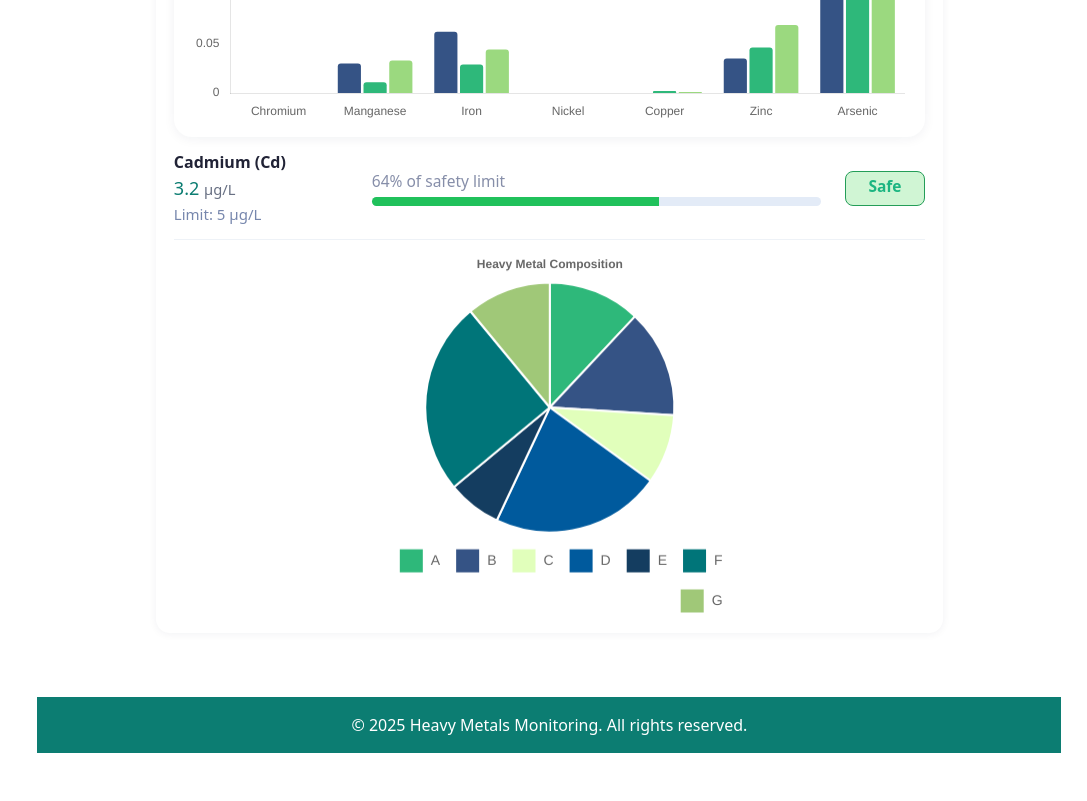
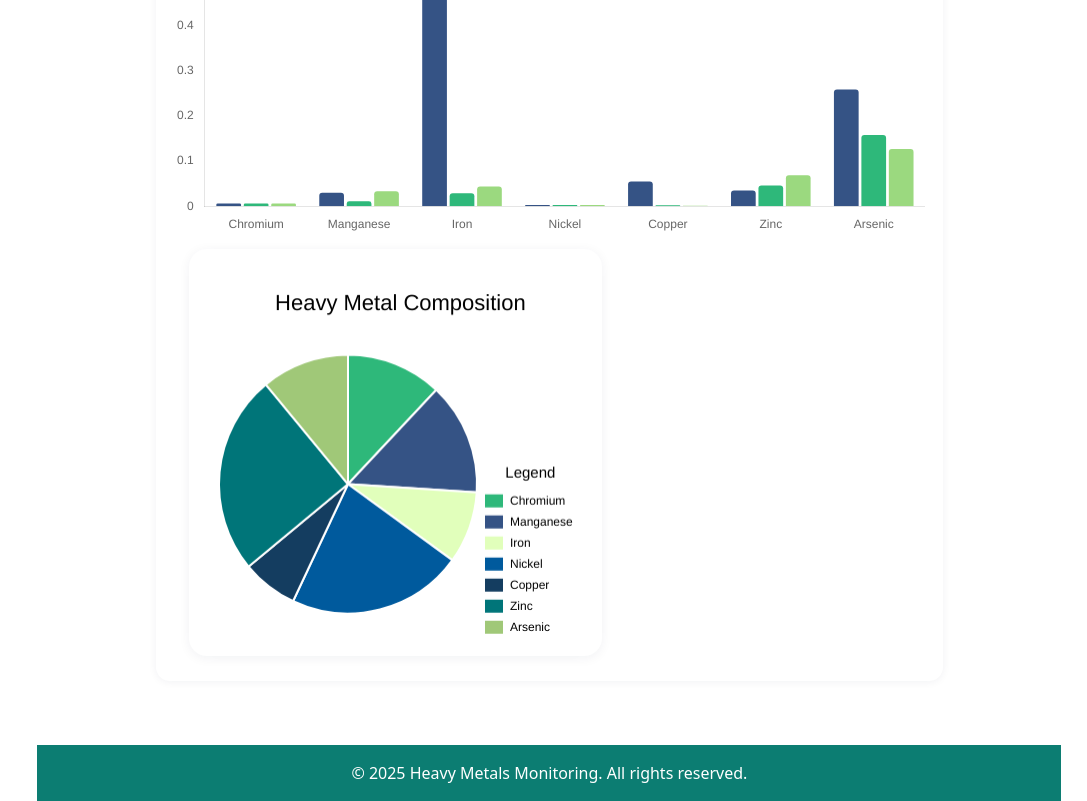
Before and after one commit to Tarushiiiii/Heavy_Metals, a React (Vite) app: page /analysis in a window 1280 px wide. Shown: the part 1320-2121 px from the top of the page, without its empty margins (193-1280 px from the left). Before the commit the page ends 2073 px from the top, so only its background shows below. Built offline with nearby package versions, Linux system fonts and the light colour scheme.

Commit message:
Pie Chart legend fix

```diff
--- a/src/App.css
+++ b/src/App.css
@@ -256,9 +256,28 @@
 
 .pie-chart {
     height: 70%;
-    width: 50%;
-    margin: 0 auto;
+    width: 55%;
+    margin: 10 auto;
+    padding: 10px;
     /* horizontally center */
-    display: block;
+    display: flex;
+
+    align-items: center;
+    justify-content: center;
+    gap:80px;
     /* ensures margin auto works */
 }
+.graph-card {
+    background: #fff;
+    border-radius: 18px;
+    box-shadow: 0 2px 12px rgba(22, 33, 74, 0.06);
+    padding: 1rem 1.2rem;
+    font-family: 'Inter', Arial, sans-serif;
+    margin: 15px;
+}
+
+.custom-legend {
+  font-family: 'Inter', Arial, sans-serif;
+  font-size: 14px;
+  color: black;
+}
--- a/src/components/graphs/barData.json
+++ b/src/components/graphs/barData.json
@@ -12,11 +12,11 @@
         {
             "label": "Kanjhawala",
             "data": [
-                0.0001,
+                0.005943,
                 0.03,
-                0.0622,
-                0.0001,
-                0.0001,
+                0.622,
+                0.002419,
+                0.055095,
                 0.035,
                 0.259
             ],
@@ -26,10 +26,10 @@
         {
             "label": "Dwarka Sec 23",
             "data": [
-                0.0001,
+                0.005943,
                 0.011,
                 0.029,
-                0.0001,
+                0.002419,
                 0.002,
                 0.046,
                 0.158
@@ -40,10 +40,10 @@
         {
             "label": "India Gate",
             "data": [
-                0.0001,
+                0.005943,
                 0.033,
                 0.044,
-                0.0001,
+                0.002419,
                 0.001,
                 0.069,
                 0.127
--- a/src/pages/analysis.jsx
+++ b/src/pages/analysis.jsx
@@ -33,18 +33,24 @@ export const Analysis = () => {
         <div className="main-header-wrapper">
           <div className="main-header">Analysis</div>
           <div className="main-text">
-                    Visualize and interpret your HMPI results with detailed breakdowns, risk assessments, and expert recommendations.
+            Visualize and interpret your HMPI results with detailed breakdowns,
+            risk assessments, and expert recommendations.
           </div>
         </div>
         <main className="results-page">
           <div className="container">
             <div className="results-header">
-                        <Button colorVariant="primary" type="main" onClickHandler={() => { }}>
+              <Button
+                colorVariant="primary"
+                type="main"
+                onClickHandler={() => {}}
+              >
                 Export Report
               </Button>
               <div className="bg-yellow-100 text-yellow-800 px-4 py-2 rounded flex items-center gap-2">
                 <FileWarning size={24} strokeWidth={1.8} />
-                            For the privacy concerns we do not store any data on our servers. If you wish then click to save your results locally.
+                For the privacy concerns we do not store any data on our
+                servers. If you wish then click to save your results locally.
               </div>
             </div>
 
@@ -82,7 +88,9 @@ export const Analysis = () => {
                   <p className="score-label">HMPI Score</p>
                 </div>
                 <div className="hmpi-status">
-                                <div className="status-badge elevated">Moderate Pollution</div>
+                  <div className="status-badge elevated">
+                    Moderate Pollution
+                  </div>
                   <p className="status-subtext">Pollution Classification</p>
                 </div>
                 <div className="hmpi-risk">
@@ -94,7 +102,10 @@ export const Analysis = () => {
               </div>
               <div className="risk-bar">
                 <div className="risk-bar-track">
-                                <div className="risk-bar-fill moderate-fill" style={{ width: "67.3%" }}></div>
+                  <div
+                    className="risk-bar-fill moderate-fill"
+                    style={{ width: "67.3%" }}
+                  ></div>
                 </div>
                 <div className="risk-labels">
                   <span>Safe (0-50)</span>
@@ -128,18 +139,49 @@ export const Analysis = () => {
             {/* Metal Analysis Tab */}
             {activeTab === "metal-analysis" && (
               <div id="metal-analysis" className="results-section active">
-                            <h2 className="section-title">Individual Heavy Metal Analysis</h2>
-                            <p className="section-subtitle">Detailed breakdown of each heavy metal concentration versus safety limits</p>
+                <h2 className="section-title">
+                  Individual Heavy Metal Analysis
+                </h2>
+                <p className="section-subtitle">
+                  Detailed breakdown of each heavy metal concentration versus
+                  safety limits
+                </p>
                 <div className="metal-item">
                   <div className="metal-info">
                     <p className="metal-name">Lead (Pb)</p>
-                                    <p className="metal-value">8.5 <span className="unit">µg/L</span></p>
+                    <p className="metal-value">
+                      8.5 <span className="unit">µg/L</span>
+                    </p>
                     <p className="metal-limit">Limit: 10 µg/L</p>
                   </div>
                   <div className="metal-graph">
                     <div className="metal-label">85% of safety limit</div>
                     <div className="metal-bar-track">
-                                        <div className="metal-bar-fill safe-fill" style={{ width: "85%" }}></div>
+                      <div
+                        className="metal-bar-fill safe-fill"
+                        style={{ width: "85%" }}
+                      ></div>
+                    </div>
+                  </div>
+                  <div className="metal-status">
+                    <span className="status-badge safe">Safe</span>
+                  </div>
+                </div>
+                <div className="metal-item">
+                  <div className="metal-info">
+                    <p className="metal-name">Cadmium (Cd)</p>
+                    <p className="metal-value">
+                      3.2 <span className="unit">µg/L</span>
+                    </p>
+                    <p className="metal-limit">Limit: 5 µg/L</p>
+                  </div>
+                  <div className="metal-graph">
+                    <div className="metal-label">64% of safety limit</div>
+                    <div className="metal-bar-track">
+                      <div
+                        className="metal-bar-fill safe-fill"
+                        style={{ width: "64%" }}
+                      ></div>
                     </div>
                   </div>
                   <div className="metal-status">
@@ -147,7 +189,7 @@ export const Analysis = () => {
                   </div>
                 </div>
                 <div>
-                                <div className="metal-graph card">
+                  <div className="metal-graph grpah-card">
                     <div>
                       <Bar
                         data={barData}
@@ -155,38 +197,23 @@ export const Analysis = () => {
                           scales: {
                             x: {
                               grid: {
-                                                            display: false  // vertical grid lines
-                                                        }
+                                display: false, // vertical grid lines
+                              },
                             },
                             y: {
                               grid: {
-                                                            display: false  // horizontal grid lines
-                                                        }
-                                                    }
-                                                }
+                                display: false, // horizontal grid lines
+                              },
+                            },
+                          },
                         }}
                       />
                     </div>
                   </div>
                 </div>
-                            <div className="metal-item">
-                                <div className="metal-info">
-                                    <p className="metal-name">Cadmium (Cd)</p>
-                                    <p className="metal-value">3.2 <span className="unit">µg/L</span></p>
-                                    <p className="metal-limit">Limit: 5 µg/L</p>
-                                </div>
-                                <div className="metal-graph">
-                                    <div className="metal-label">64% of safety limit</div>
-                                    <div className="metal-bar-track">
-                                        <div className="metal-bar-fill safe-fill" style={{ width: "64%" }}></div>
-                                    </div>
-                                </div>
-                                <div className="metal-status">
-                                    <span className="status-badge safe">Safe</span>
-                                </div>
-                            </div>
+
                 <div>
-                                <div className="pie-chart">
+                  <div className="pie-chart graph-card">
                     <Pie
                       data={{
                         labels: pieData.map((data) => data.label),
@@ -195,44 +222,69 @@ export const Analysis = () => {
                             label: "Percentage",
                             data: pieData.map((data) => data.value),
                             backgroundColor: [
-                                                        "rgb(46, 184, 122)",   // slice 1 color
-                                                        "rgb(53, 83, 133)",   // slice 2 color
+                              "rgb(46, 184, 122)", // slice 1 color
+                              "rgb(53, 83, 133)", // slice 2 color
                               "rgba(225, 255, 187, 1)",
                               "rgb(0, 90, 157)",
                               "rgba(20, 61, 96, 1)",
                               "rgb(0, 117, 121)",
-                                                        "rgba(160, 200, 120, 1)"
-                                                        // slice 3 color
+                              "rgba(160, 200, 120, 1)",
                             ],
-                                                    borderColor: "white",           // border between slices
+                            borderColor: "white", // default border
                             borderWidth: 2,
-                                                    hoverOffset:15
+                            hoverOffset: 15,
+                            hoverBorderColor: "white",
                           },
-                                            ]
+                        ],
                       }}
                       options={{
                         responsive: true,
+                        layout: {
+                          padding: {
+                            right: 0,
+                            top: 16,
+                            left: 10,
+                          },
+                        },
                         plugins: {
                           legend: {
-                                                    lineDashOffset: 9,
-                                                    align: 'end',
-                                                    position: 'bottom',
-                                                    padding: 20,
-
+                            fullSize: false,
+                            align: "end",
+                            position: "right",
+                            title: {
+                              display: true,
+                              text: "Legend",
+                              color: "black",
+                              font: {
+                                size: 15,
+                                weight: "",
+                              },
+                            padding: {
+                                top: 0,
+                                bottom: 3,
+                                }
+                            },
                             labels: {
-                                                        boxWidth: 25,
-                                                        boxHeight: 25,
-                                                        padding: 15,
+                              boxWidth: 20,
+                              boxHeight: 15,
+                              padding: 6,
                               font: {
-                                                            size: 14,
+                                size: 12,
                               },
+                              color: "black",
                             },
                           },
                           title: {
                             display: true,
-                                                    text: 'Heavy Metal Composition',
+                            text: "Heavy Metal Composition",
+                            color: "black",
+                            font: {
+                              size: 22,
+                              weight: "530",
                             },
-                                            }
+                          },
+                        },
+
                       }}
                     />
                   </div>
@@ -319,7 +371,6 @@ export const Analysis = () => {
                             </div>
                         </div>
                     )} */}
-
           </div>
         </main>
       </div>
```
Also changed, not shown: src/components/graphs/pieData.json (+7 -7 lines). Lines whose indentation alone changed are shown as unchanged.
